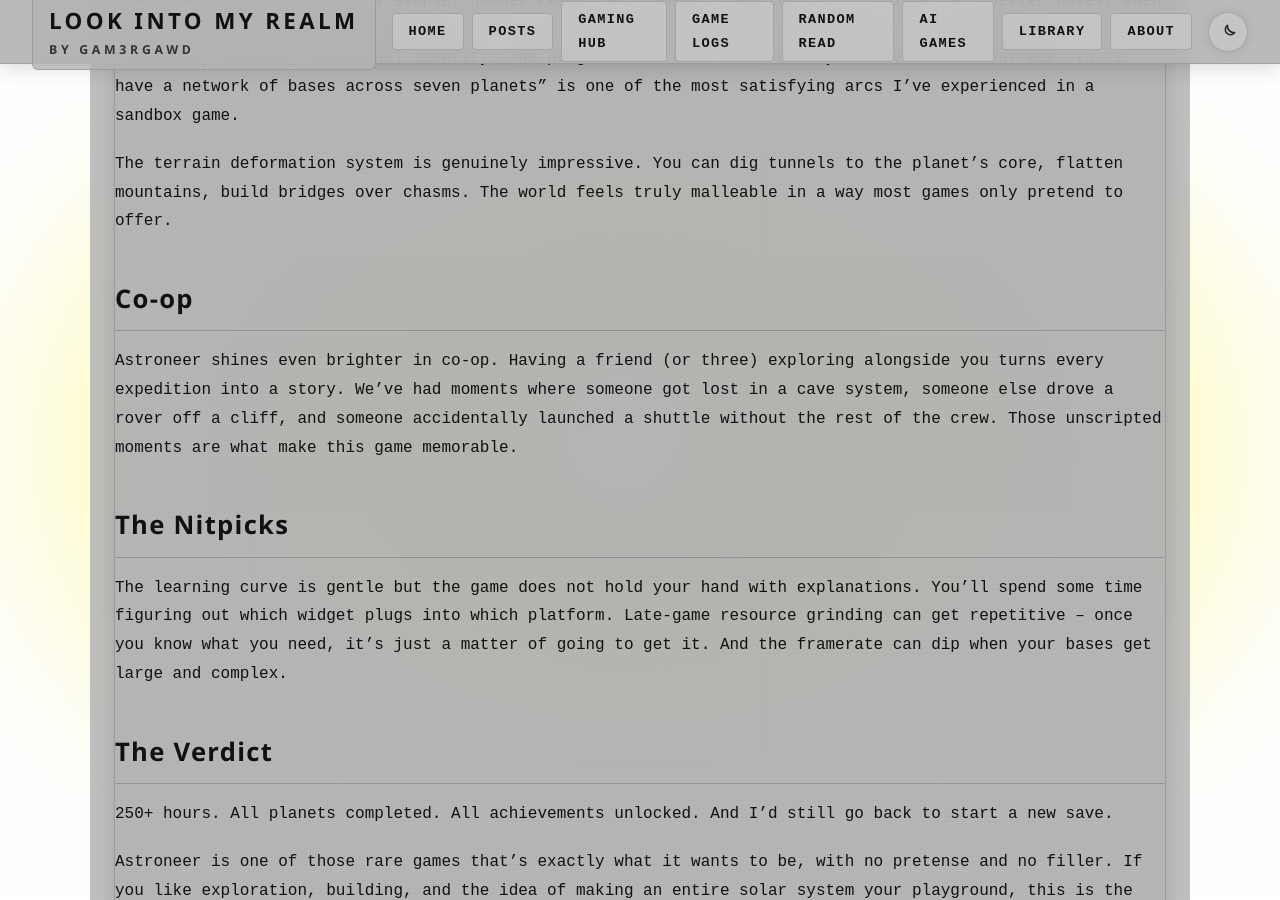
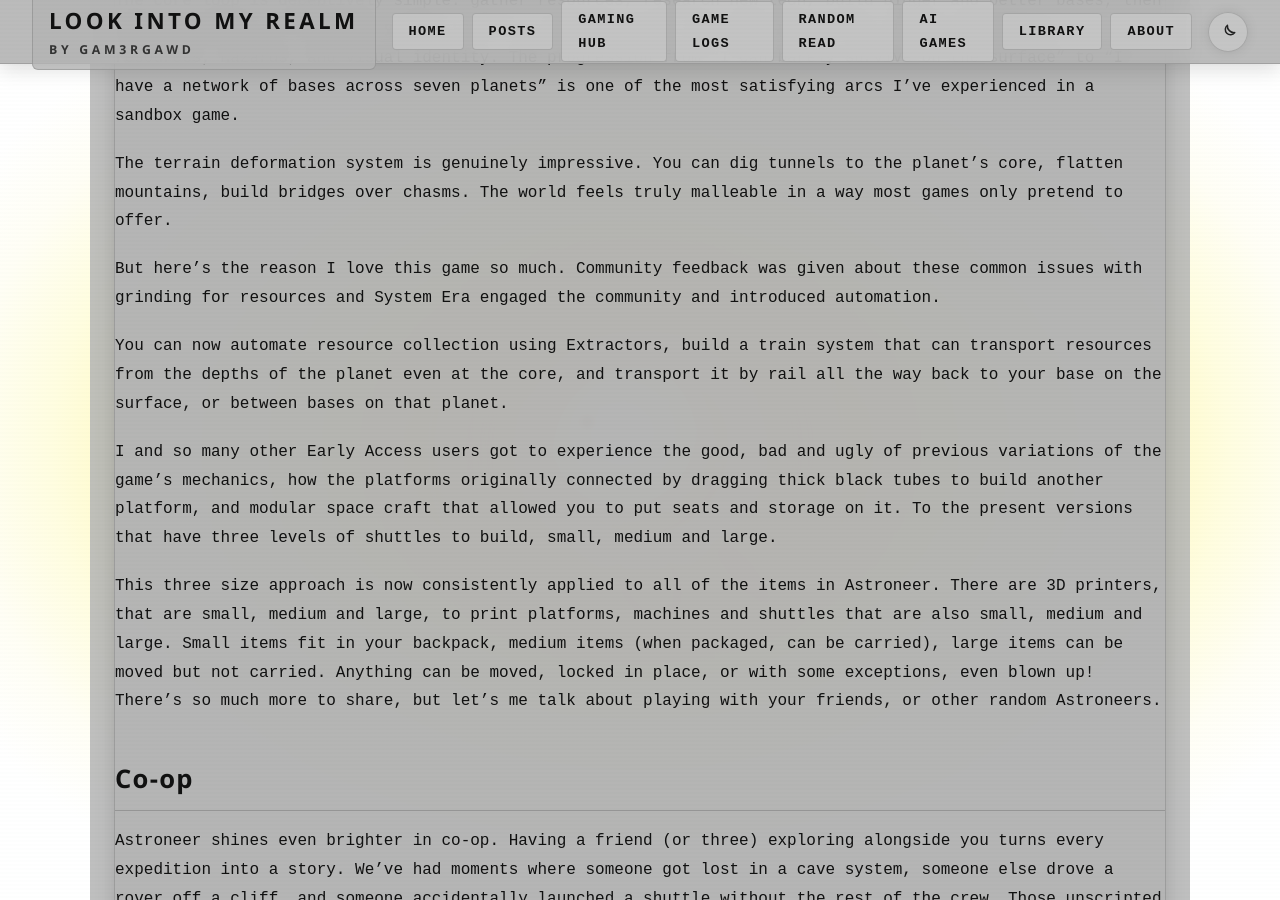
Before and after one commit to vitalnexus/blog, a Jekyll site: the page built from _posts/2026-02-20-astroneer-review.md, in a window 1280 px wide and 900 px high, scrolled down 1631 px. Built offline with Jekyll 4.4.1, drawn with Linux system fonts in a browser that asks for light colours.

Commit message:
feat: add detailed explanation of automation features and community engagement in Astroneer

```diff
--- a/_posts/2026-02-20-astroneer-review.md
+++ b/_posts/2026-02-20-astroneer-review.md
@@ -33,6 +33,14 @@ The core loop is deceptively simple: gather resources, research new tech, build
 
 The terrain deformation system is genuinely impressive. You can dig tunnels to the planet's core, flatten mountains, build bridges over chasms. The world feels truly malleable in a way most games only pretend to offer.
 
+But here's the reason I love this game so much. Community feedback was given about these common issues with grinding for resources and System Era engaged the community and introduced automation.
+
+You can now automate resource collection using Extractors, build a train system that can transport resources from the depths of the planet even at the core, and transport it by rail all the way back to your base on the surface, or between bases on that planet.
+
+I and so many other Early Access users got to experience the good, bad and ugly of previous variations of the game's mechanics, how the platforms originally connected by dragging thick black tubes to build another platform, and modular space craft that allowed you to put seats and storage on it. To the present versions that have three levels of shuttles to build, small, medium and large.
+
+This three size approach is now consistently applied to all of the items in Astroneer. There are 3D printers, that are small, medium and large, to print platforms, machines and shuttles that are also small, medium and large. Small items fit in your backpack, medium items (when packaged, can be carried), large items can be moved but not carried. Anything can be moved, locked in place, or with some exceptions, even blown up! There's so much more to share, but let's me talk about playing with your friends, or other random Astroneers.
+
 ## Co-op
 
 Astroneer shines even brighter in co-op. Having a friend (or three) exploring alongside you turns every expedition into a story. We've had moments where someone got lost in a cave system, someone else drove a rover off a cliff, and someone accidentally launched a shuttle without the rest of the crew. Those unscripted moments are what make this game memorable.
```
